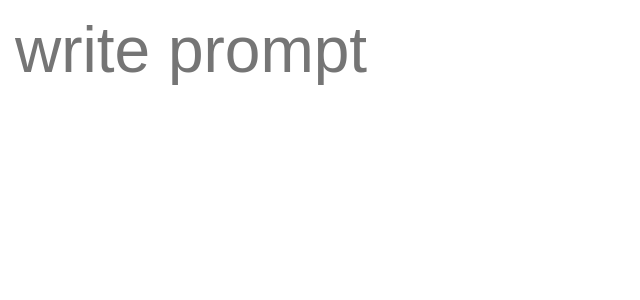
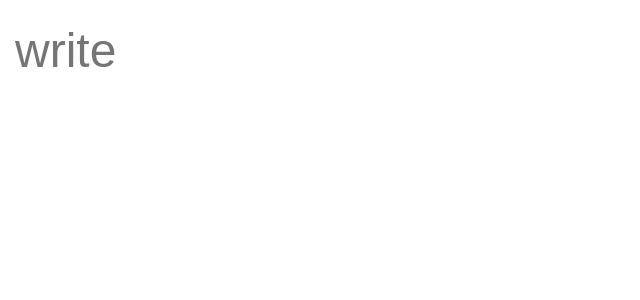
Before and after one commit to deniSSTK/chat-gpt-clone-frontend, a Vue app: page / in a window 1280 px wide. Shown: the top 300 px of the page, without its empty margins (0-640 px from the left). Built offline with nearby package versions, Linux system fonts and the light colour scheme.

Commit message:
bug fixes

```diff
--- a/src/App.vue
+++ b/src/App.vue
@@ -1,6 +1,6 @@
 <template class="app">
     <div class="container container-input">
-        <input v-model="inputValue" placeholder="write prompt" @keydown.enter="generateImage()"/>
+        <input v-model="inputValue" placeholder="write" @keydown.enter="generateImage()"/>
         <button :disabled="isLoading" @click="generateImage()">
             <Icon icon="mdi:wand" width="70" height="70" />
         </button>
@@ -71,7 +71,7 @@ const generateImage = () => {
     border: none;
     outline: none;
     height: 100px;
-    font-size: 4rem;
+    font-size: 3rem;
     padding-left: 15px;
 }
 .container-input button {
--- a/src/components/GeneratedImage.vue
+++ b/src/components/GeneratedImage.vue
@@ -42,14 +42,15 @@ const emit = defineEmits<{
 
 const isShowing = ref<boolean>(false);
 
-const downloadImageBlob = async (url: string, filename: string) => {
+const downloadImageBlob = async (url: string, defaultName = "generated-image") => {
     const response = await fetch(url);
     const blob = await response.blob();
 
+    const type = blob.type.split("/")[1] || "png";
     const blobUrl = URL.createObjectURL(blob);
     const link = document.createElement("a");
     link.href = blobUrl;
-    link.download = filename;
+    link.download = `${defaultName}.${type}`;
     document.body.appendChild(link);
     link.click();
     document.body.removeChild(link);
```
